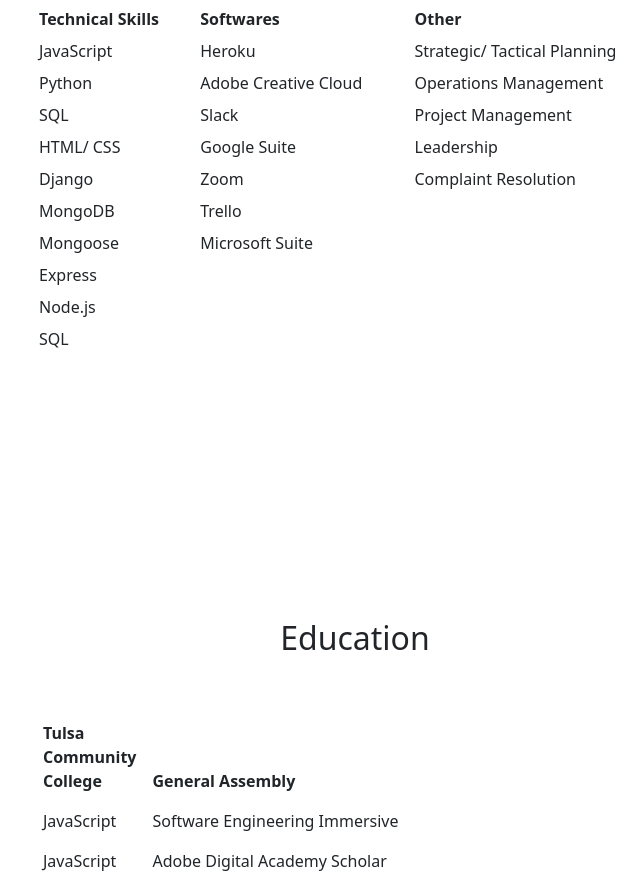
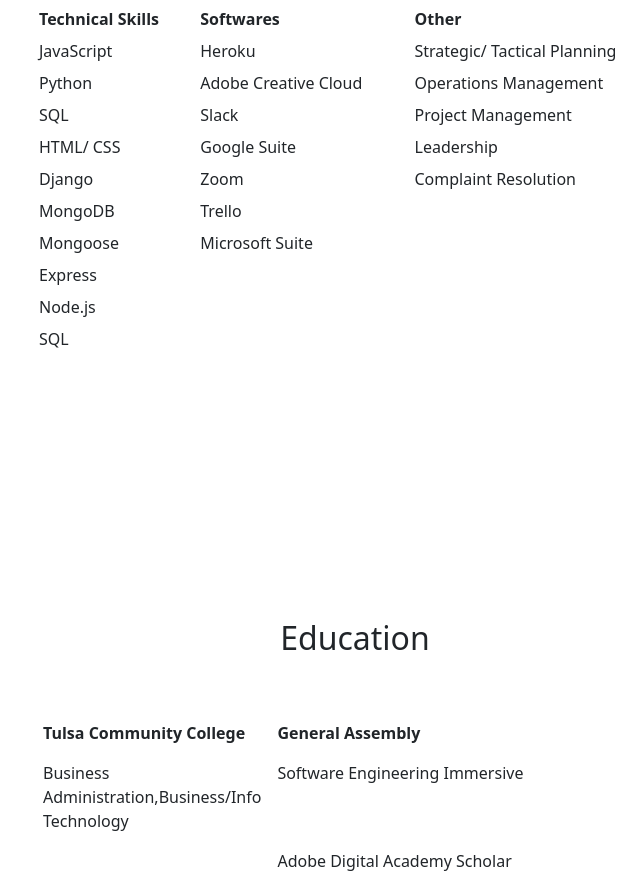
Before and after one commit to DaishaMays/portfolio, a plain HTML site: page index.html in a window 1280 px wide. Shown: the part 2896-3777 px from the top of the page, without its empty margins (285-925 px from the left). Drawn offline with nearby package versions, Linux system fonts and the light colour scheme.

Commit message:
Updated typo in education section

```diff
--- a/index.html
+++ b/index.html
@@ -174,11 +174,11 @@
         </thead>
         <tbody>
             <tr>
-                <td width="15%">JavaScript</td>
+                <td width="15%">Business Administration,Business/Info Technology</td>
                 <td>Software Engineering Immersive</td>
               </tr>
               <tr>
-                <td>JavaScript</td>
+                <td></td>
                 <td>Adobe Digital Academy Scholar</td>
               </tr>
         </tbody>
--- a/style.css
+++ b/style.css
@@ -5,7 +5,9 @@
     width: 50%;
     margin: 0px auto;
     float: none;
+
 }
+
 
 .info{
     display: flex;
@@ -78,6 +80,8 @@ a, a:hover {
 }
 
 
+
+
 .image__overlay:hover{
  opacity: 1;
 }
```
